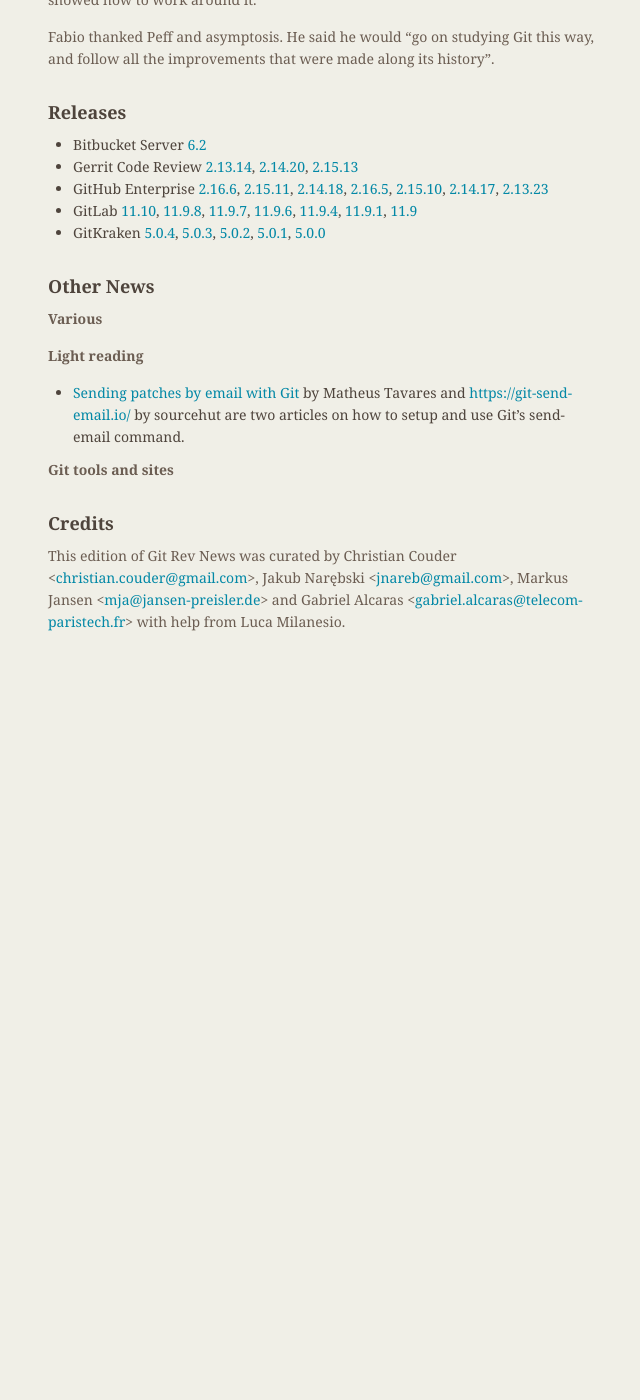
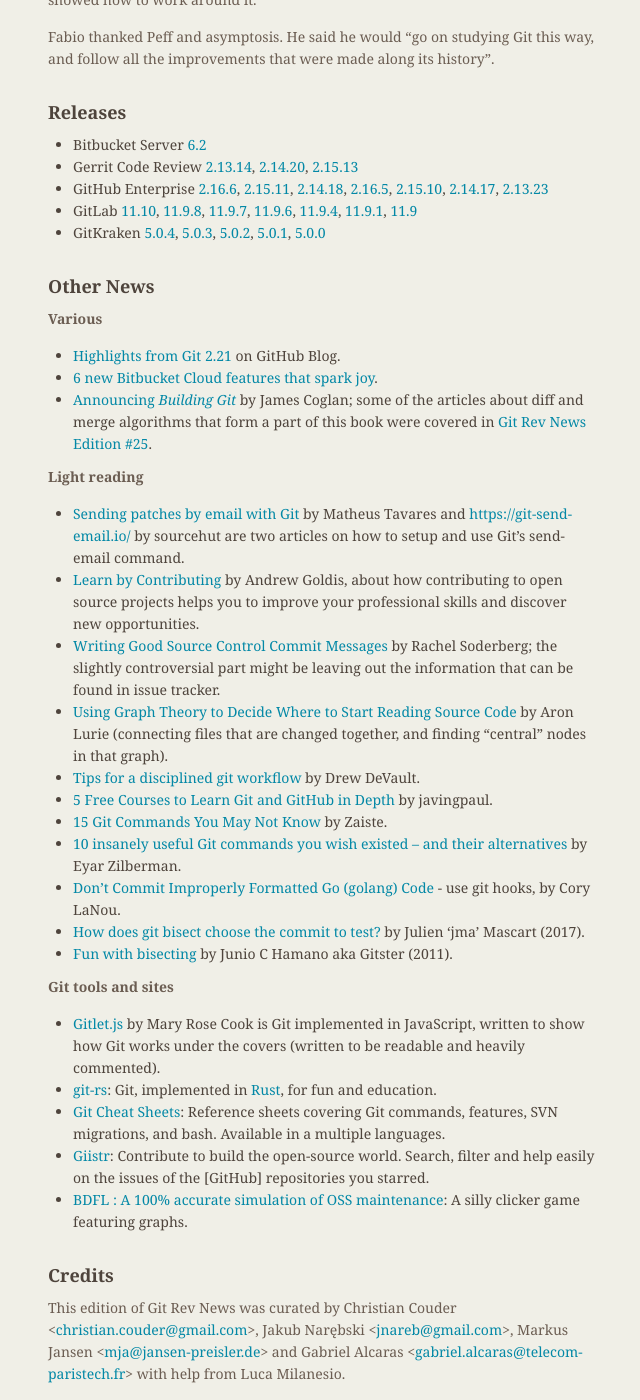
Before and after one commit to git/git.github.io, a Jekyll site: the page built from rev_news/drafts/edition-50.md, in a window 1280 px wide and 1400 px high, scrolled down 1128 px. Shown: the whole window, without its empty margins (486-1126 px from the left). Built offline with Jekyll 4.4.1, drawn with Linux system fonts in a browser that asks for light colours; before the commit the page ends 1776 px from its top, so only the background shows below that.

Commit message:
rn-50: Add links to various articles, tools and sites

```diff
--- a/rev_news/drafts/edition-50.md
+++ b/rev_news/drafts/edition-50.md
@@ -116,6 +116,13 @@
 
 __Various__
 
+* [Highlights from Git 2.21](https://github.blog/2019-02-24-highlights-from-git-2-21/)
+  on GitHub Blog.
+* [6 new Bitbucket Cloud features that spark joy](https://bitbucket.org/blog/6-new-bitbucket-cloud-features-that-spark-joy).
+* [Announcing _Building Git_](https://blog.jcoglan.com/2019/04/08/announcing-building-git/) by James Coglan;
+  some of the articles about diff and merge algorithms that form a part of this book were covered in
+  [Git Rev News Edition #25](https://git.github.io/rev_news/2017/03/15/edition-25/).
+
 
 __Light reading__
 
@@ -123,8 +130,38 @@
   by Matheus Tavares and [https://git-send-email.io/](https://git-send-email.io/)
   by sourcehut are two articles on how to setup and use Git's send-email
   command.
+* [Learn by Contributing](https://dev.to/agoldis/learn-by-contributing-27g6) by Andrew Goldis,
+  about how contributing to open source projects helps you to improve
+  your professional skills and discover new opportunities.
+* [Writing Good Source Control Commit Messages](https://dev.to/rachelsoderberg/writing-good-source-control-commit-messages-2j2m) by Rachel Soderberg;
+  the slightly controversial part might be leaving out the information
+  that can be found in issue tracker.
+* [Using Graph Theory to Decide Where to Start Reading Source Code](https://medium.com/@a.lurie_78598/using-graph-theory-to-decide-where-to-start-reading-source-code-74a1e2ddf72) by Aron Lurie
+  (connecting files that are changed together, and finding "central" nodes in that graph).
+* [Tips for a disciplined git workflow](https://drewdevault.com/2019/02/25/Using-git-with-discipline.html) by Drew DeVault.
+* [5 Free Courses to Learn Git and GitHub in Depth](https://dev.to/javinpaul/5-free-courses-to-learn-git-and-github-in-depth-jpp) by javingpaul.
+* [15 Git Commands You May Not Know](https://dev.to/zaiste/15-git-commands-you-may-not-know-4a8j) by Zaiste.
+* [10 insanely useful Git commands you wish existed – and their alternatives](https://dev.to/datreeio/10-insanely-useful-git-commands-you-wish-existed-and-their-alternatives-8e6) by Eyar Zilberman.
+* [Don’t Commit Improperly Formatted Go (golang) Code](https://medium.com/@corylanou/dont-commit-improperly-formatted-go-golang-code-5cea011d589d) - use git hooks, by Cory LaNou.
+* [How does git bisect choose the commit to test?](http://julien.mascart.com/2017/03/how-does-git-bisect-choose-commit-to.html) by Julien 'jma' Mascart (2017).
+* [Fun with bisecting](https://git-blame.blogspot.com/2011/07/fun-with-bisecting.html) by Junio C Hamano aka Gitster (2011).
+
 
 __Git tools and sites__
+
+* [Gitlet.js](http://gitlet.maryrosecook.com/docs/gitlet.html)
+  by Mary Rose Cook is Git implemented in JavaScript,
+  written to show how Git works under the covers
+  (written to be readable and heavily commented).
+* [git-rs](https://github.com/chrisdickinson/git-rs):
+  Git, implemented in [Rust](https://www.rust-lang.org/), for fun and education.
+* [Git Cheat Sheets](https://github.github.com/training-kit/):
+  Reference sheets covering Git commands, features, SVN migrations,
+  and bash.  Available in a multiple languages.
+* [Giistr](https://giistr.com/): Contribute to build the open-source world.
+  Search, filter and help easily on the issues of the [GitHub] repositories you starred.
+* [BDFL : A 100% accurate simulation of OSS maintenance](https://derrickstolee.github.io/bdfl/):
+  A silly clicker game featuring graphs.
 
 
 ## Credits
```
